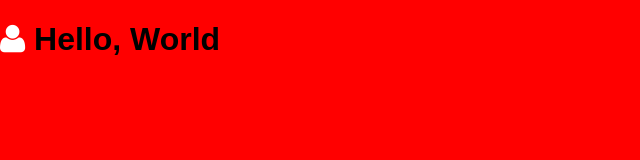
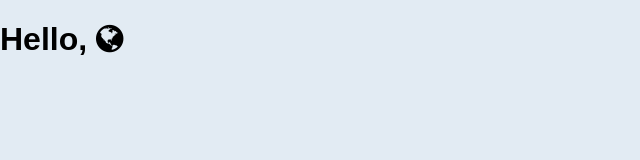
Before and after one commit to IsaacHardy/Template2, a website: page app/index.html in a window 1280 px wide. Shown: the whole page, without its empty margins (0-640 px from the left). Drawn offline with Linux system fonts and the light colour scheme.

Commit message:
Make default html/css better for template

```diff
--- a/app/index.html
+++ b/app/index.html
@@ -6,10 +6,7 @@
   <link rel="stylesheet" type="text/css" href="css/main.css">
 </head>
 <body>
-  <h1>
-    <i class="fa fa-user"></i>
-    Hello, World
-  </h1>
+  <h1>Hello, <i class="fa fa-globe"></i></h1>
 
   <script src="js/main.js"></script>
 </body>
--- a/sass/main.scss
+++ b/sass/main.scss
@@ -1,18 +1,6 @@
 @import "bourbon";
 @import "font-awesome";
 
-$red: #ff0000;
-
-html {
-  * {
-    background: $red;
-  }
+body {
+  background: #e2ebf3;
 }
-
-i {
-  color: white;
-}
-
-section {
-  @include linear-gradient(to top, red, orange);
-}
```
Also changed, not shown: app/css/main.css, 1 other file.
